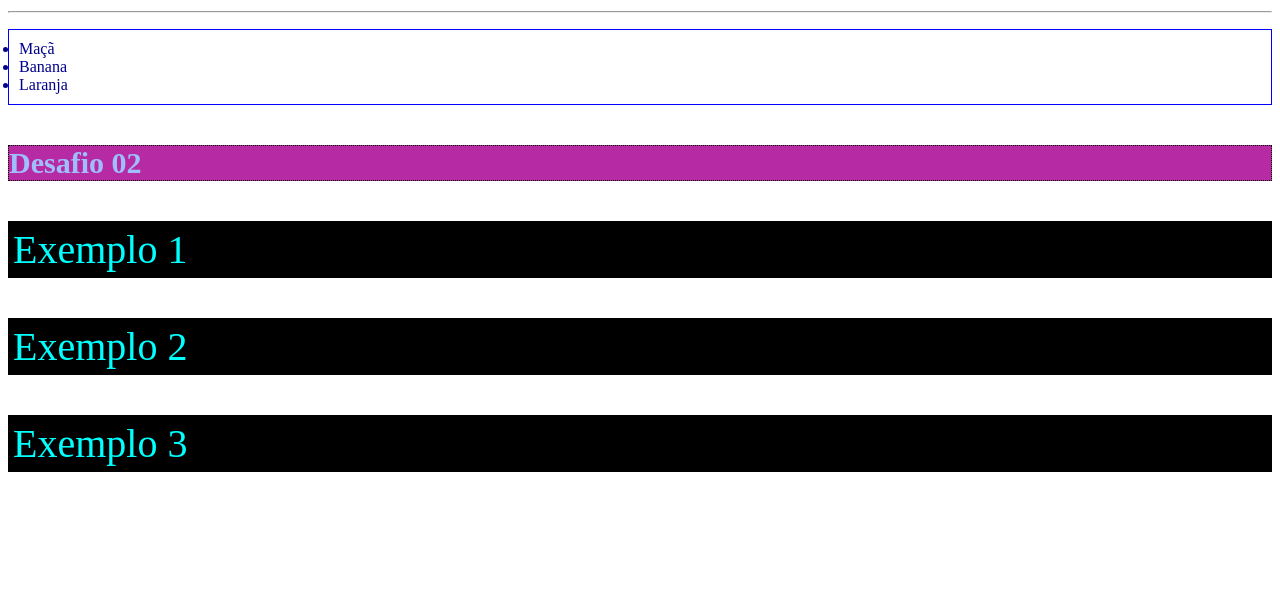
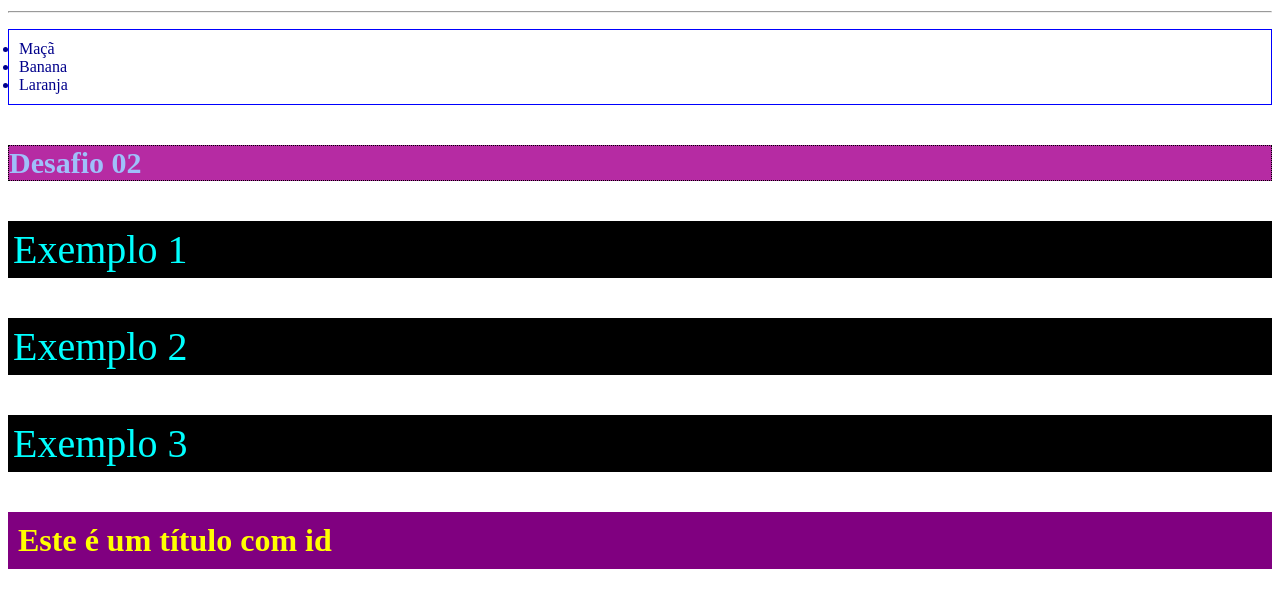
Before and after one commit to ViniciuSaeSouza/formacao-front-end, a plain HTML site: page 3_css/index.html in a window 1280 px wide. Shown: the part 627-1235 px from the top of the page. Drawn offline with Linux system fonts and the light colour scheme.

Commit message:
Update index.html

```diff
--- a/3_css/index.html
+++ b/3_css/index.html
@@ -46,5 +46,8 @@
     <p class="paragraphs">Exemplo 1</p>
     <p class="paragraphs">Exemplo 2</p>
     <p class="paragraphs">Exemplo 3</p>
+
+    <!-- 7 - ID's com CSS -->
+    <h1 id="exclusive-title">Este é um título com id</h1>
 </body>
 </html>
```
